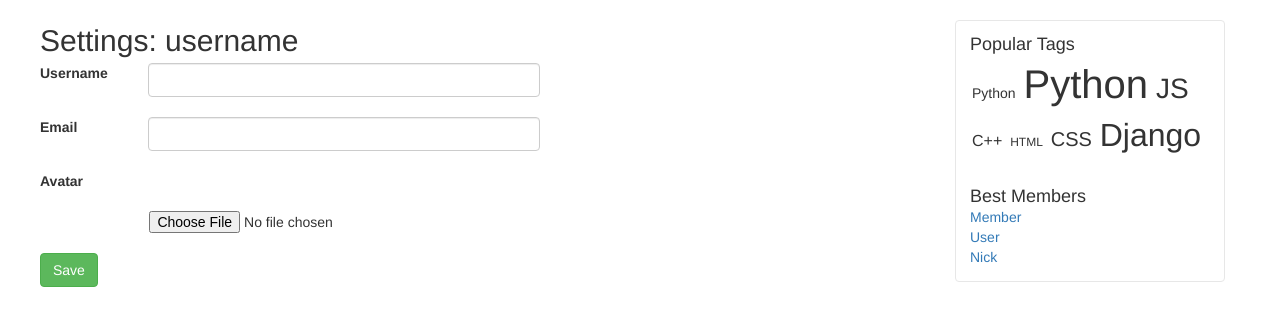
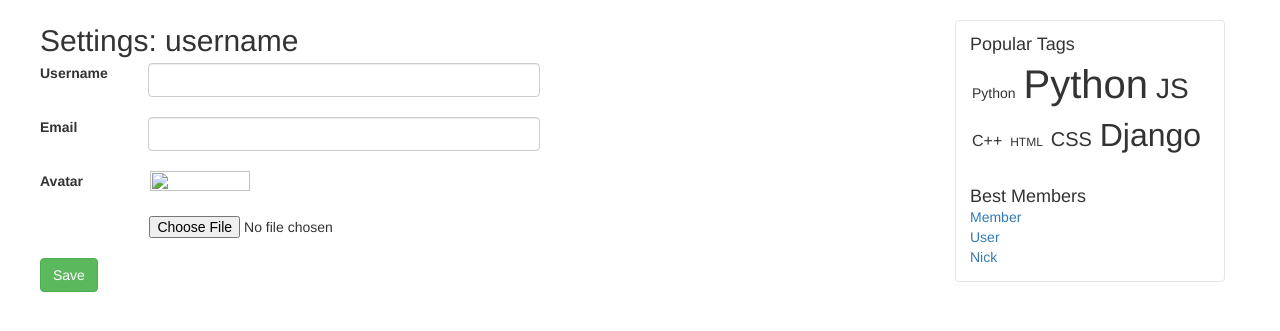
Before and after one commit to MainSkynetHackPro/ask_yaminsky, a Django app: template templates/profile/profile.html in a window 1280 px wide. Shown: the part 52-383 px from the top of the page. Run offline with Django 3.2, Linux system fonts and the light colour scheme; the template is opened without the code that fills it: values that come from a table or form of the project are taken from there, others are empty; parts of the project's set-up code (start-up, migrations or seed data) failed here and were passed over; some libraries are stand-ins or nearby versions.

Commit message:
fix path

```diff
--- a/templates/profile/profile.html
+++ b/templates/profile/profile.html
@@ -9,7 +9,7 @@
             {% include "formfields/text_field.html" with field=form.email %}
             <div class="row">
                 <label>Avatar</label>
-                <img src="{{ MEDIA_URL }}{{ request.user.avatar }}">
+                <img style="width: 100px; height: 100%;" src="{{ request.user.avatar.url }}">
             </div>
             <div class="row">
                 <label></label>
```
